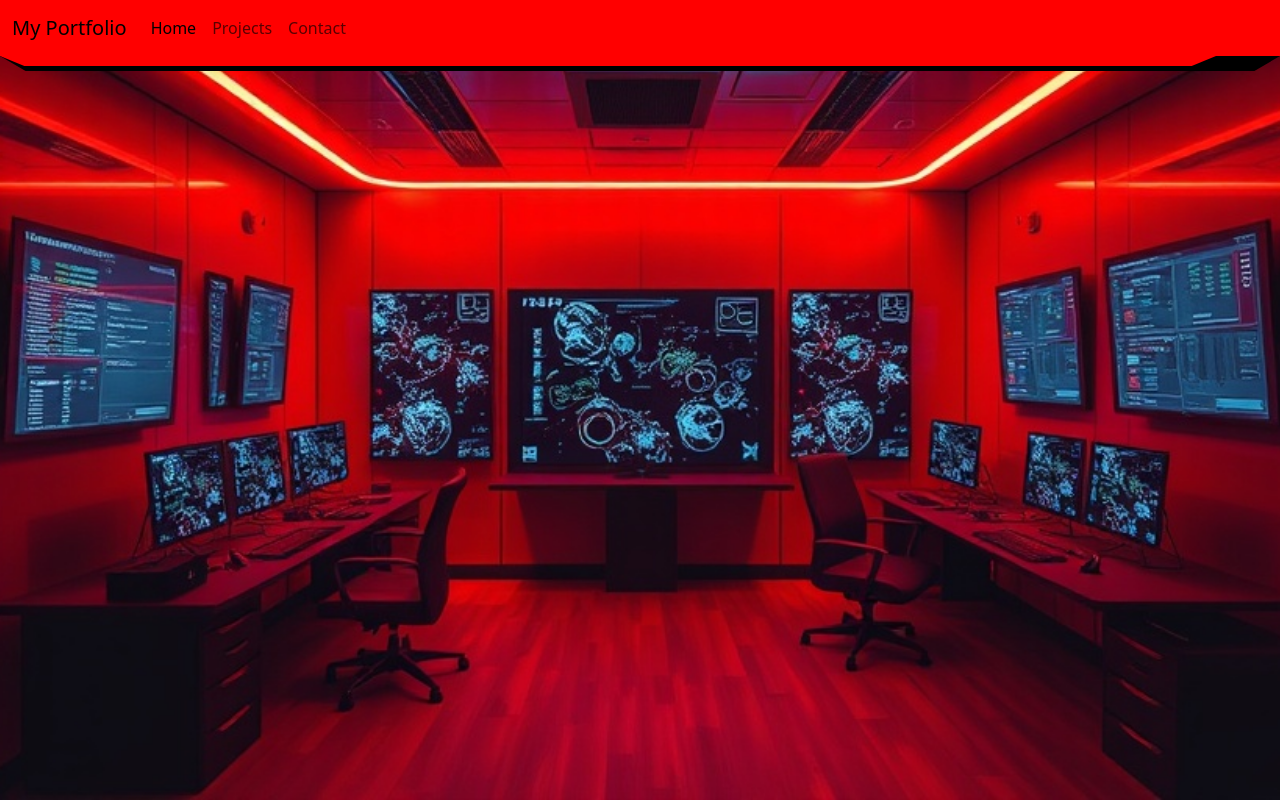
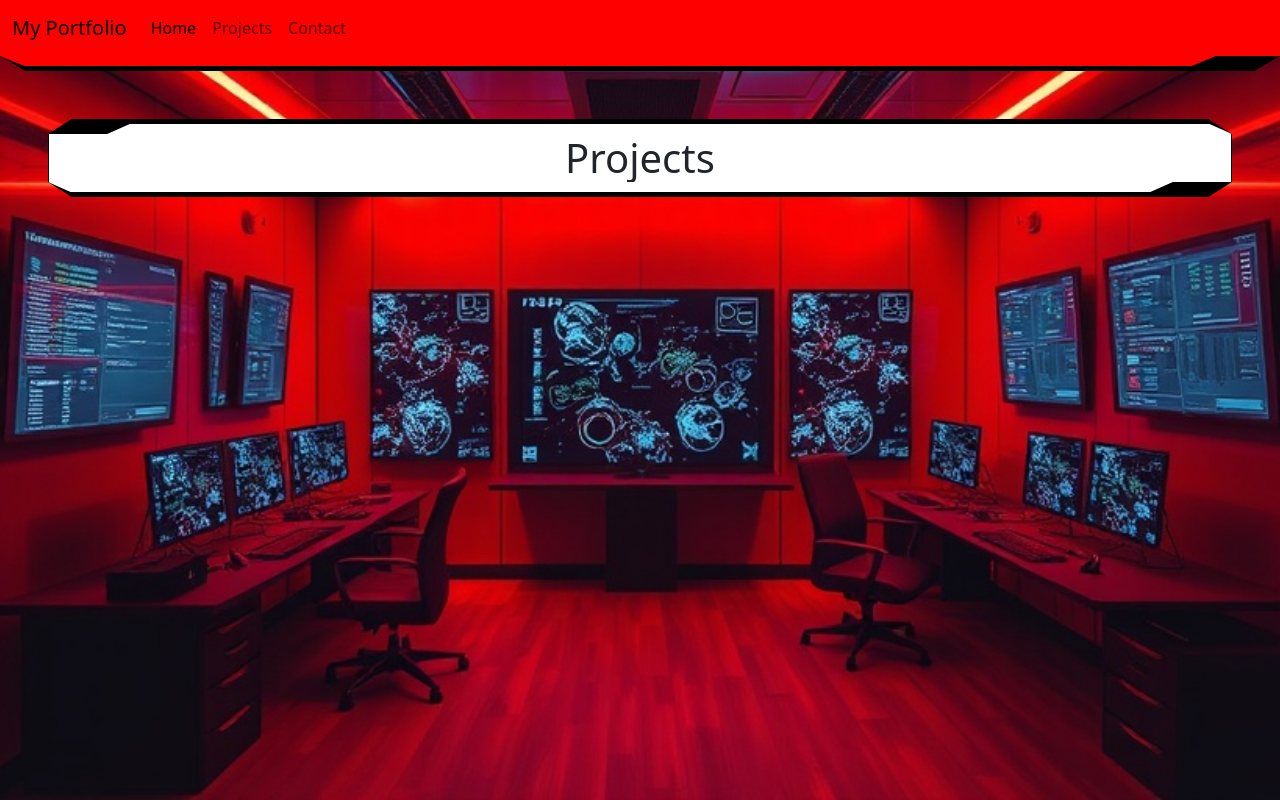
Before and after one commit to Kazmania21/portfolio-2025, a React (Vite) app in the folder client/: page /projects in a window 1280 px wide. Built offline with nearby package versions, Linux system fonts and the light colour scheme.

Commit message:
Added initial projects page setup

```diff
--- a/client/src/App.tsx
+++ b/client/src/App.tsx
@@ -1,45 +1,9 @@
-/*import { useState } from 'react'
-import reactLogo from './assets/react.svg'
-import viteLogo from '/vite.svg'
-import './App.css'
-
-function App() {
-  const [count, setCount] = useState(0)
-
-  return (
-    <>
-      <div>
-        <a href="https://vite.dev" target="_blank">
-          <img src={viteLogo} className="logo" alt="Vite logo" />
-        </a>
-        <a href="https://react.dev" target="_blank">
-          <img src={reactLogo} className="logo react" alt="React logo" />
-        </a>
-      </div>
-      <h1>Vite + React</h1>
-      <div className="card">
-        <button onClick={() => setCount((count) => count + 1)}>
-          count is {count}
-        </button>
-        <p>
-          Edit <code>src/App.tsx</code> and save to test HMR
-        </p>
-      </div>
-      <p className="read-the-docs">
-        Click on the Vite and React logos to learn more
-      </p>
-    </>
-  )
-}
-
-export default App*/
-
 import React from 'react';
 import { Routes, Route } from 'react-router-dom';
 import Navbar from './components/navbar';
 import Home from './pages/home';
+import Projects from './pages/projects';
 import Contact from './pages/contact';
-//import About from './pages/About';
 
 const App: React.FC = () => {
   return (
@@ -47,8 +11,8 @@ const App: React.FC = () => {
       <Navbar/>
       <Routes>
         <Route path="/" element={<Home />} />
+        <Route path="/projects" element={<Projects />} />
         <Route path="/contact" element={<Contact />} />
-        {/*<Route path="/about" element={<About />} />*/}
       </Routes>
     </div>
   );
--- /dev/null
+++ b/client/src/components/project.tsx
@@ -0,0 +1,21 @@
+import React from 'react';
+import { Link } from 'react-router-dom';
+import ContentDiv from '../components/content-div.tsx'
+
+const Project: React.FC = () => {
+  return (
+    <div>
+      <ContentDiv className="m-5">
+        <h1 class="text-center m-0">Projects</h1>
+      </ContentDiv>
+      <ContentDiv className="m-2" childrenClass="ms-2">
+
+      <p class="text-center mb-0">
+        <Link to="/projects" class="btn btn-primary text-center mb-0">Projects</Link>
+      </p>
+      </ContentDiv>
+    </div>
+  );
+}
+
+export default Project;
--- /dev/null
+++ b/client/src/pages/projects.tsx
@@ -0,0 +1,16 @@
+import React from 'react';
+import { Link } from 'react-router-dom';
+import ContentDiv from '../components/content-div.tsx'
+import Project from '../components/project.tsx'
+
+const Projects: React.FC = () => {
+  return (
+    <div>
+      <ContentDiv className="m-5">
+        <h1 class="text-center m-0">Projects</h1>
+      </ContentDiv>
+    </div>
+  );
+}
+
+export default Projects;
```
